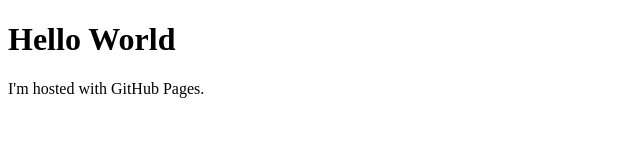
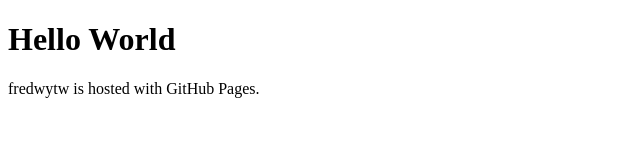
Before and after one commit to fredwytw/fredwytw.github.io, a plain HTML site: page index.html in a window 1280 px wide. Shown: the whole page, without its empty margins (0-640 px from the left). Drawn offline with Linux system fonts and the light colour scheme.

Commit message:
Modify testing text in Hello world

```diff
--- a/index.html
+++ b/index.html
@@ -5,6 +5,6 @@
         </head>
     <body>
         <h1>Hello World</h1>
-        <p>I'm hosted with GitHub Pages.</p>
+        <p>fredwytw is hosted with GitHub Pages.</p>
     </body>
 </html>
```
